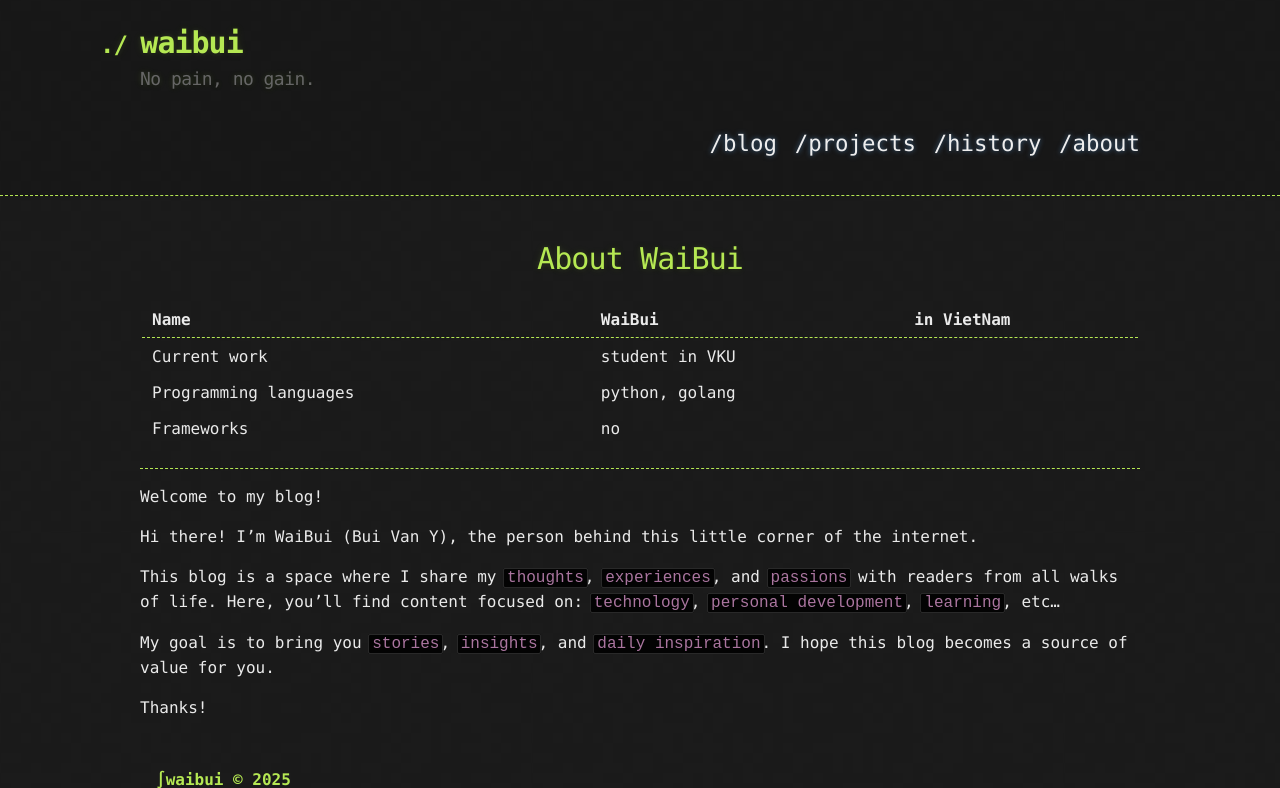
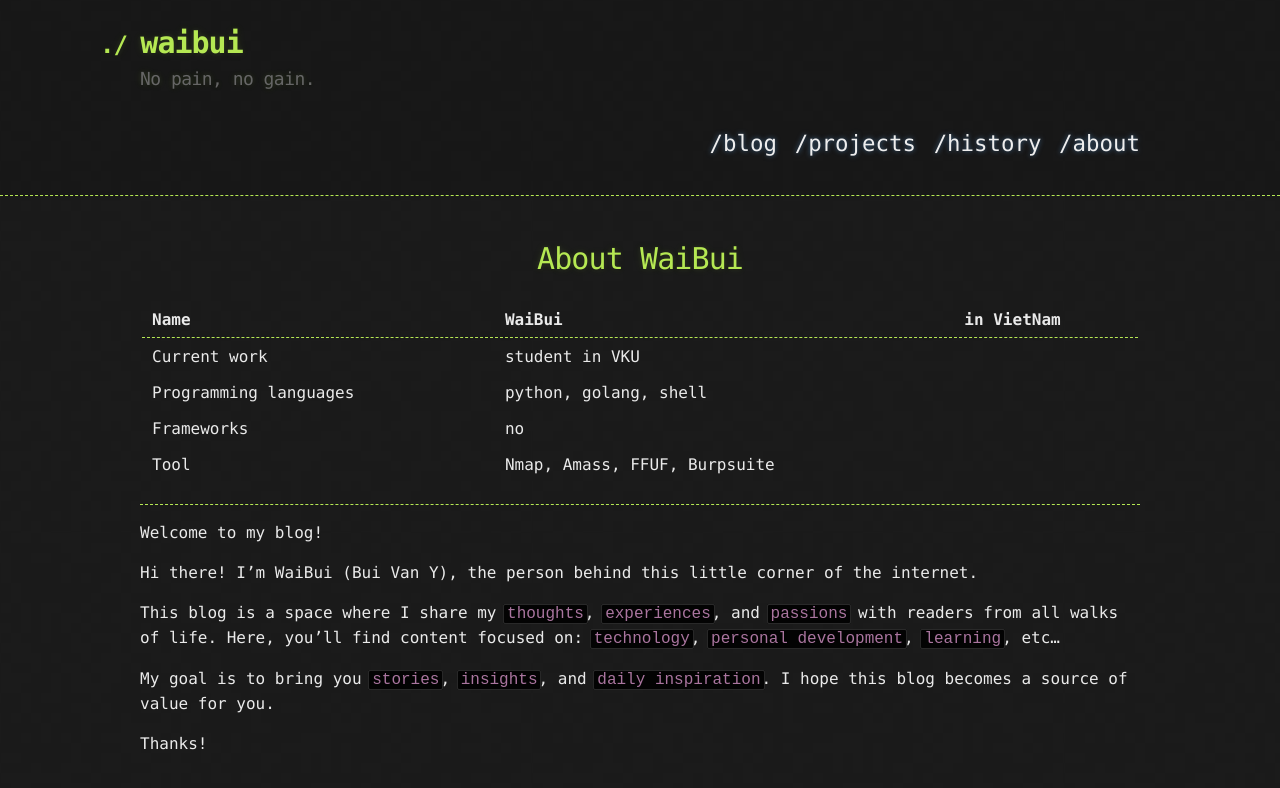
Before and after one commit to waibui/waibui.github.io, a Jekyll site: the page built from about.md, in a window 1280 px wide, cut to the strip 0-788 px from the top of the page. Built offline with Jekyll 4.4.1, drawn with Linux system fonts in a browser that asks for light colours.

Commit message:
update about

```diff
--- a/about.md
+++ b/about.md
@@ -10,8 +10,9 @@ shortName: about
 |  Name | WaiBui | in VietNam |
 |---|---|
 | Current work | student in VKU |
-| Programming languages  | python, golang
+| Programming languages  | python, golang, shell
 | Frameworks | no |
+| Tool | Nmap, Amass, FFUF, Burpsuite
 
 
 
```
